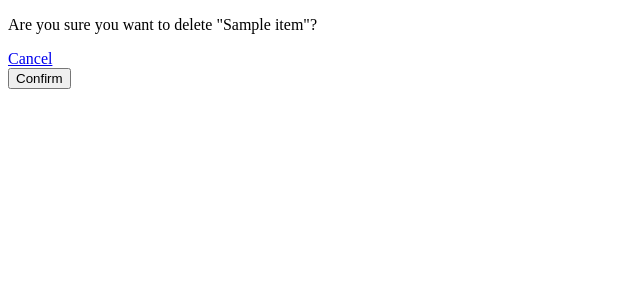
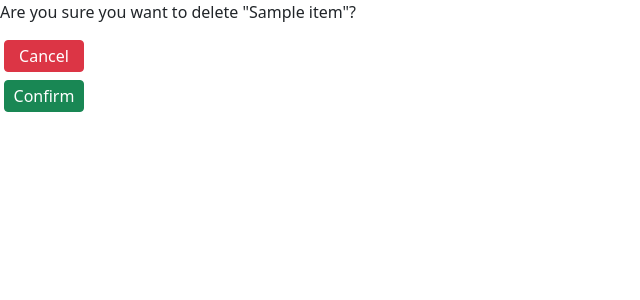
Before and after one commit to SarathKumar95/todoapp, a Django app: template todopro/tasks/templates/delete.html in a window 1280 px wide. Shown: the top 300 px of the page, without its empty margins (0-640 px from the left). Run offline with Django 4.2, Linux system fonts and the light colour scheme; the template is opened without the code that fills it: most values are stand-ins (such as "Sample title", 1, 10 or a date in 2020); parts of the project's set-up code (start-up, migrations or seed data) failed here and were passed over.

Commit message:
styled delete.html

```diff
--- a/todopro/tasks/static/css/style.css
+++ b/todopro/tasks/static/css/style.css
@@ -28,12 +28,12 @@
 		box-shadow: 0px -1px 10px -4px rgba(0,0,0,0.75);
 	}
 
-	.btn-danger{
-		background-color: #ffae19;
-		border-color: #e59400;
-	}
+        #task,#done{
+        align:auto;
+        color:black;
+        }
 
-    #task,#done{
-    align:auto;
-    color:black;
+    #confirm_btn,#cancel_btn{
+    width:80px;
+    padding:3px;
     }
--- a/todopro/tasks/templates/delete.html
+++ b/todopro/tasks/templates/delete.html
@@ -1,16 +1,21 @@
 <!DOCTYPE html>
+{%load static%}
 <html lang="en">
 <head>
+    <link rel="stylesheet" href="{% static 'css/style.css' %}">
+    <link href="https://cdn.jsdelivr.net/npm/bootstrap@5.1.3/dist/css/bootstrap.min.css" rel="stylesheet"
+          integrity="sha384-1BmE4kWBq78iYhFldvKuhfTAU6auU8tT94WrHftjDbrCEXSU1oBoqyl2QvZ6jIW3" crossorigin="anonymous">
+
     <meta charset="UTF-8">
     <title>Delete Item</title>
 </head>
 <body>
 <p>Are you sure you want to delete "{{item}}"? </p>
-<a href="{%url 'home'%}">Cancel</a>
+<a class="btn btn-danger ms-1" id="cancel_btn" href="{%url 'home'%}">Cancel</a>
 
 <form action="" method="POST">
     {%csrf_token%}
-    <input type="submit" value="Confirm">
+    <input class="btn btn-success ms-1 mt-2" id="confirm_btn" type="submit" value="Confirm">
 
 </form>
 
--- a/todopro/tasks/templates/home.html
+++ b/todopro/tasks/templates/home.html
@@ -14,7 +14,7 @@
     <form action="" method="POST">
         {%csrf_token%}
         {{form.title}}
-        <input class="btn btn-secondary mt-3" id="submit_btn" type="submit" value="Create Task">
+        <input class="btn btn-primary mt-3" id="submit_btn" type="submit" value="Create Task">
     </form>
     <div class="todo-list">
         {% for task in tasks %}
--- a/todopro/tasks/templates/update.html
+++ b/todopro/tasks/templates/update.html
@@ -1,6 +1,9 @@
 <!DOCTYPE html>
 <html lang="en">
 <head>
+    <link href="https://cdn.jsdelivr.net/npm/bootstrap@5.1.3/dist/css/bootstrap.min.css" rel="stylesheet"
+          integrity="sha384-1BmE4kWBq78iYhFldvKuhfTAU6auU8tT94WrHftjDbrCEXSU1oBoqyl2QvZ6jIW3" crossorigin="anonymous">
+
     <meta charset="UTF-8">
     <title>Update Tasks</title>
 </head>
@@ -9,7 +12,7 @@
 <form action="" method="post">
     {%csrf_token%}
     {{form}}
-    <input type="submit" value="Update Task">
+    <input class="mt-2" type="submit" value="Update Task">
 </form>
 </body>
 </html>
```
Also changed, not shown: todopro/db.sqlite3.
